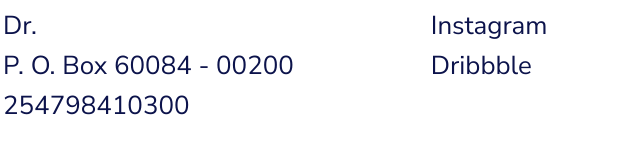
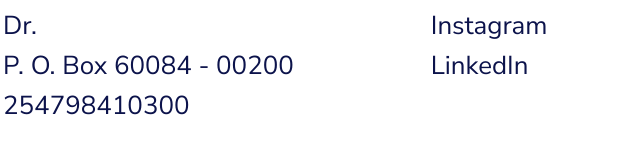
Before and after one commit to DynastyElvis/Promo-Gurus, a plain HTML site: page index.html in a window 1280 px wide. Shown: the part 6451-6605 px from the top of the page, 107-747 px from the left. Drawn offline with Linux system fonts and the light colour scheme.

```diff
--- a/index.html
+++ b/index.html
@@ -641,7 +641,7 @@
                             <li><a href="#0">Facebook</a></li>
                             <li><a href="#0">Twitter</a></li>
                             <li><a href="#0">Instagram</a></li>
-                            <li><a href="#0">Dribbble</a></li>
+                            <li><a href="#0">LinkedIn</a></li>
                         </ul>
                     </div>
                 </div>
```
